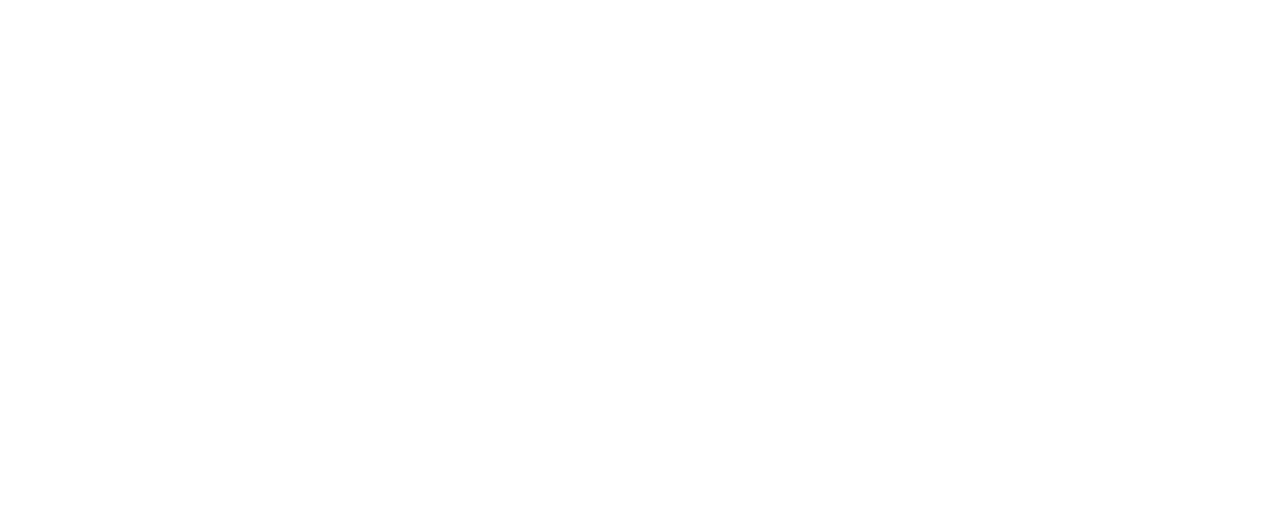
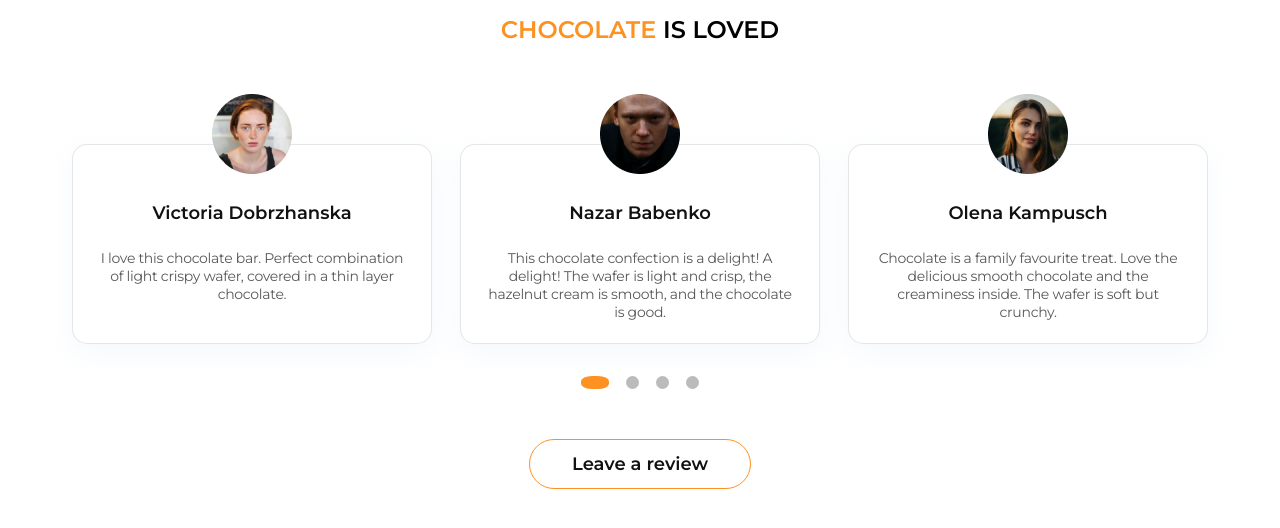
Before and after one commit to bjpangulayan/goit-teamproject-simplychoco-reviewsection-01, a plain HTML site: page index.html in a window 1280 px wide. Drawn offline with Linux system fonts and the light colour scheme.

Commit message:
Updated index.html & style.css

```diff
--- /dev/null
+++ b/css/style.css
@@ -0,0 +1,144 @@
+* {
+    margin: 0;
+    padding: 0;
+    box-sizing: border-box;
+}
+
+:root {
+    --charcoal: #111;
+    --blackcurrant: #1E1823;
+    --orangepeel: #FD9222;
+    --lightgray: #FAFAFA;
+}
+.body {
+    font-family: "Montserrat", sans-serif;
+}
+.container {
+    /*mobile*/
+    margin: 0 auto;
+
+    @media screen and (min-width: 768px) {
+        width: 768px;
+        margin: 0 auto;
+
+    }
+
+    @media screen and (min-width: 1200px) {
+        width: 1200px;
+        margin: 0 auto;
+    }
+}
+.reviews-caption {
+    text-align: center;
+    text-transform: uppercase;
+    font-family: "Montserrat";
+}
+.reviews-choco {
+    color: var(--orangepeel);
+}
+.list {
+    padding-top: 50px;
+    list-style: none;
+    display: flex;
+    justify-content: center;
+    gap: 28px;
+    flex-wrap: wrap;
+}
+.reviews-section {
+    padding-top: 15px;
+}
+.reviews-section ul li{
+    text-align: center;
+
+}
+.cx-img {
+    position: absolute;
+    margin-left: 140px;
+    height: 80px;
+    width: 80px;
+
+}
+.reviews-cx {
+     width: 360px;
+    flex-shrink: 0;;
+
+}
+.cx-caption-reviews {
+    margin-top: 50px;
+    border-radius: 15px;
+    border: 1px solid rgba(17, 17, 17, 0.10);
+    background: #FFF;
+    box-shadow: 0px 9.04932px 26.57166px 0px rgba(215, 228, 249, 0.25);
+    height: 200px;
+}
+.cx-name {
+    padding-top: 56px;
+    color: var(--charcoal);
+    text-align: center;
+    font-family: "Montserrat";
+    font-size: 18px;
+    font-style: normal;
+    font-weight: 600;
+    line-height: 24px;
+
+}
+.cx-reviews {
+    padding-top: 24px;
+    padding-left: 24px;
+    padding-right: 24px;
+    color: rgba(17, 17, 17, 0.70);
+    text-align: center;
+    font-family: "Montserrat";
+    font-size: 14px;
+    font-style: normal;
+    font-weight: 400;
+    line-height: 18px;
+    letter-spacing: -0.28px;
+}
+.dotslides {
+  display: flex;
+  justify-content: center;
+  text-align:center;
+  margin-top: 32px ;
+  gap: 13px;
+}
+
+.dotslides .active {
+    background-color: var(--orangepeel);
+    width: 28px;
+    height: 13px;
+    margin: 0 2px;
+    border-radius: 40%;
+    display: inline-block;
+ }
+.dot {
+    cursor: pointer;
+    height: 13px;
+    width: 13px;
+    margin: 0 2px;
+    background-color: #bbb;
+    border-radius: 50%;
+    display: inline-block;
+
+}
+.review-btn {
+    margin: auto;
+    margin-top: 50px;
+    display: flex;
+    justify-content: center ;
+    align-items: center;
+    cursor: pointer;
+    border-radius: 100px;
+    border: 1px solid var(--orangepeel);
+    width: 222px;
+    height: 50px;
+    padding: 14px 40px;
+    gap: 14px;
+    color: #111;
+    background-color: #FFF;
+    font-family: "Montserrat";
+    font-size: 18px;
+    font-style: normal;
+    font-weight: 600;
+    line-height: normal;
+}
--- a/index.html
+++ b/index.html
@@ -4,10 +4,70 @@
 <head>
     <meta charset="UTF-8">
     <meta name="viewport" content="width=device-width, initial-scale=1.0">
-    <title>Document</title>
+    <title>Reviews</title>
+    <link rel="preconnect" href="https://fonts.googleapis.com">
+    <link rel="preconnect" href="https://fonts.gstatic.com" crossorigin>
+    <link href="https://fonts.googleapis.com/css2?family=Montserrat&family=Roboto:wght@400;500;700;900&display=swap" rel="stylesheet">
+
+    <link rel="preconnect" href="https://fonts.googleapis.com">
+    <link rel="preconnect" href="https://fonts.gstatic.com" crossorigin>
+    <link
+        href="https://fonts.googleapis.com/css2?family=Montserrat:wght@400;600&family=Roboto:wght@400;500;700;900&display=swap" rel="stylesheet">
+
+
+
+
+    <link rel="stylesheet" href="css/style.css" />
+
 </head>
 
 <body>
+    <section class="reviews-section">
+        <div class="container">
+            <h2 class="reviews-caption"><span class="reviews-choco">chocolate</span> is loved</h2>
+            <ul class="list">
+                 <li class="reviews-cx">
+                    <div class="cx-img">
+                            <img src="./images/Ellipse 1.png" alt="Victoria Dobrzhanska" />
+                    </div>
+                    <div class="cx-caption-reviews">
+                            <h3 class="cx-name">Victoria Dobrzhanska</h3>
+                            <p class="cx-reviews">I love this chocolate bar. Perfect combination of light crispy wafer, covered in a thin layer chocolate.</p>
+                    </div>
+                </li>
+                <li class="reviews-cx">
+                    <div class="cx-img">
+                           <img src="./images/Ellipse 2.png" alt="Nazar Babenko" />
+                    </div>
+                    <div class="cx-caption-reviews">
+                           <h3 class="cx-name">Nazar Babenko</h3>
+                           <p class="cx-reviews">This chocolate confection is a delight! A delight! The wafer is light and crisp, the hazelnut cream is smooth, and the
+                           chocolate is good.</p>
+                    </div>
+
+                </li>
+                <li class="reviews-cx">
+                    <div class="cx-img">
+                           <img src="./images/Ellipse 3.png" alt="Olena Kampusch" />
+                    </div>
+                    <div class="cx-caption-reviews">
+                           <h3 class="cx-name">Olena Kampusch</h3>
+                           <p class="cx-reviews">Chocolate is a family favourite treat. Love the delicious smooth chocolate and the creaminess inside. The wafer is soft
+                        but crunchy.</p>
+                    </div>
+                </li>
+            </ul>
+
+        <div class="dotslides">
+             <span class="dot active" onclick=""></span>
+             <span class="dot" onclick=""></span>
+             <span class="dot" onclick=""></span>
+             <span class="dot" onclick=""></span>
+        </div>
+        <button type="button" class="review-btn">Leave a review</button>
+        </button>
+        </div>
+    </section>
 
 </body>
 
```
Also changed, not shown: images/Ellipse 1.png (added), images/Ellipse 2.png (added), images/Ellipse 3.png (added).
